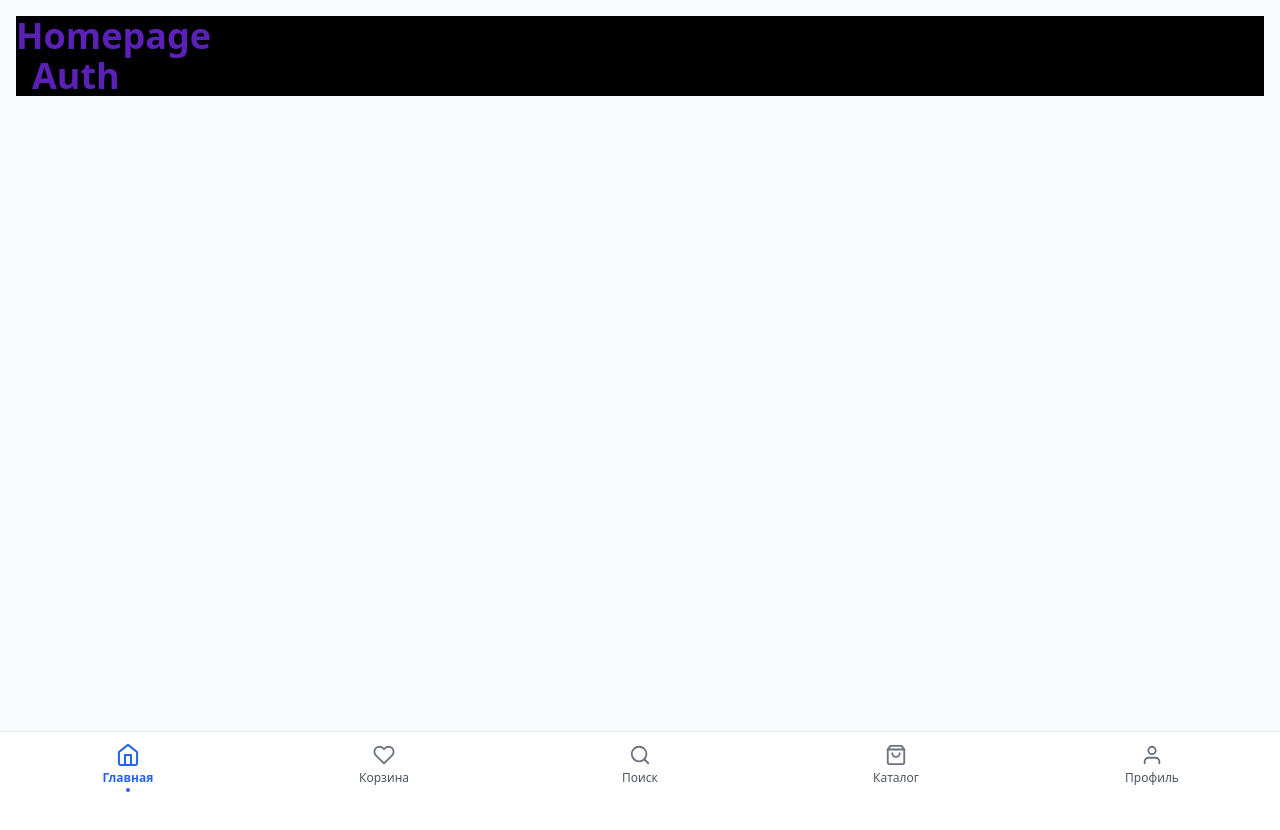
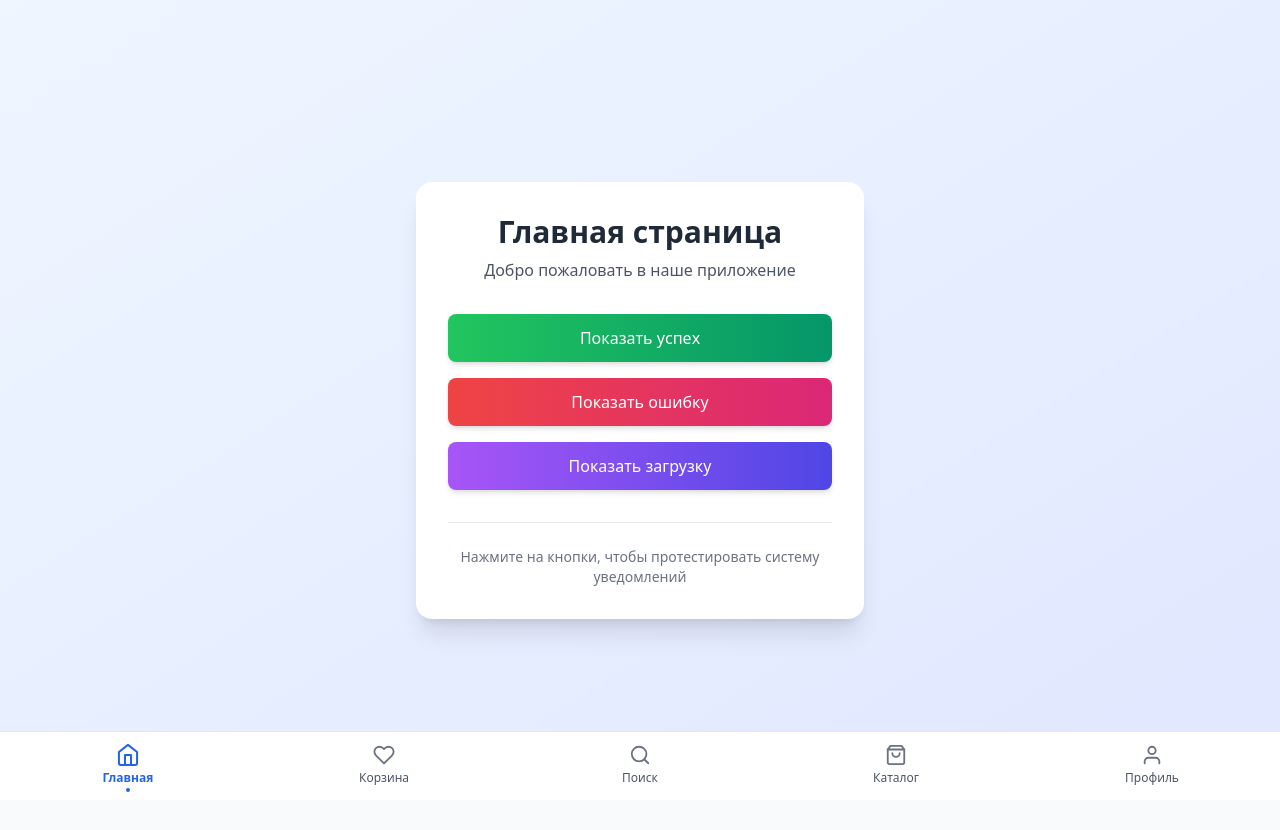
Before and after one commit to valikbrrr/shop-react-client, a React (Vite) app: page / in a window 1280 px wide. Shown: the top 830 px of the page. Before the commit the page ends 800 px from the top, so only its background shows below. Built offline with nearby package versions, Linux system fonts and the light colour scheme.

Commit message:
added toast on homepage, create folder for services

```diff
--- a/package.json
+++ b/package.json
@@ -14,6 +14,7 @@
     "react": "^19.2.0",
     "react-dom": "^19.2.0",
     "react-hook-form": "^7.66.1",
+    "react-hot-toast": "^2.6.0",
     "react-icons": "^5.5.0",
     "react-router-dom": "^7.9.6"
   },
--- a/src/components/screens/home/Home.tsx
+++ b/src/components/screens/home/Home.tsx
@@ -1,11 +1,42 @@
-import { Link } from "react-router-dom";
+import { toastAPI } from "@/components/ui/toast/toast-api";
 
 export const Home = () => {
   return (
-    <div className="bg-black text-4xl text-violet-800 font-bold m-4">
-      <p>Homepage</p>
-      <div className="ml-4">
-        <Link to={"/auth"}>Auth</Link>
+    <div className="min-h-screen bg-gradient-to-br from-blue-50 to-indigo-100 flex items-center justify-center p-4">
+      <div className="max-w-md w-full bg-white rounded-2xl shadow-xl p-8 text-center">
+        <h1 className="text-3xl font-bold text-gray-800 mb-2">
+          Главная страница
+        </h1>
+        <p className="text-gray-600 mb-8">Добро пожаловать в наше приложение</p>
+
+        <div className="space-y-4">
+          <button
+            onClick={() => toastAPI.success("Добро пожаловать! 🎉")}
+            className="w-full bg-gradient-to-r from-green-500 to-emerald-600 text-white py-3 px-6 rounded-lg font-medium shadow-md hover:shadow-lg transition-all duration-200 transform hover:scale-105 focus:outline-none focus:ring-2 focus:ring-green-500 focus:ring-opacity-50"
+          >
+            Показать успех
+          </button>
+
+          <button
+            onClick={() => toastAPI.error("Что-то пошло не так! 😔")}
+            className="w-full bg-gradient-to-r from-red-500 to-pink-600 text-white py-3 px-6 rounded-lg font-medium shadow-md hover:shadow-lg transition-all duration-200 transform hover:scale-105 focus:outline-none focus:ring-2 focus:ring-red-500 focus:ring-opacity-50"
+          >
+            Показать ошибку
+          </button>
+
+          <button
+            onClick={() => toastAPI.loading("Загружаем данные... ⏳")}
+            className="w-full bg-gradient-to-r from-purple-500 to-indigo-600 text-white py-3 px-6 rounded-lg font-medium shadow-md hover:shadow-lg transition-all duration-200 transform hover:scale-105 focus:outline-none focus:ring-2 focus:ring-purple-500 focus:ring-opacity-50"
+          >
+            Показать загрузку
+          </button>
+        </div>
+
+        <div className="mt-8 pt-6 border-t border-gray-200">
+          <p className="text-sm text-gray-500">
+            Нажмите на кнопки, чтобы протестировать систему уведомлений
+          </p>
+        </div>
       </div>
     </div>
   );
--- /dev/null
+++ b/src/components/ui/toast/Toast.tsx
@@ -0,0 +1,14 @@
+import { Toaster } from 'react-hot-toast'
+import { customToastConfig } from './toast-config'
+
+const Toast: React.FC = () => {
+  return (
+    <Toaster
+      position="top-right"
+      gutter={8}
+      toastOptions={customToastConfig}
+    />
+  )
+}
+
+export default Toast
--- /dev/null
+++ b/src/components/ui/toast/toast-api.ts
@@ -0,0 +1,10 @@
+import toast from 'react-hot-toast'
+import { customToastConfig } from './toast-config'
+
+export const toastAPI = {
+  success: (message: string) => toast.success(message, customToastConfig.success),
+  error: (message: string) => toast.error(message, customToastConfig.error),
+  loading: (message: string) => toast.loading(message, customToastConfig.loading),
+  dismiss: toast.dismiss,
+  promise: toast.promise,
+}
--- /dev/null
+++ b/src/components/ui/toast/toast-config.ts
@@ -0,0 +1,33 @@
+import type { ToastOptions } from 'react-hot-toast'
+
+export const toastConfig: ToastOptions = {
+  duration: 4000,
+  style: {
+    background: '#363636',
+    color: '#fff',
+  },
+}
+
+export const customToastConfig = {
+  success: {
+    ...toastConfig,
+    style: {
+      ...toastConfig.style,
+      borderLeft: '4px solid #67E769',
+    },
+  },
+  error: {
+    ...toastConfig,
+    style: {
+      ...toastConfig.style,
+      borderLeft: '4px solid #ff4949',
+    },
+  },
+  loading: {
+    ...toastConfig,
+    style: {
+      ...toastConfig.style,
+      borderLeft: '4px solid #6504ff',
+    },
+  },
+}
--- a/src/main.tsx
+++ b/src/main.tsx
@@ -3,11 +3,13 @@ import { createRoot } from "react-dom/client";
 import "./index.css";
 import { MainRoutes } from "./MainRoutes";
 import AuthProvider from "./providers/auth/AuthProvider";
+import Toast from "./components/ui/toast/Toast";
 
 createRoot(document.getElementById("root")!).render(
   <StrictMode>
     <AuthProvider>
       <MainRoutes />
+      <Toast />
     </AuthProvider>
   </StrictMode>
 );
--- /dev/null
+++ b/src/services/api/error.api.ts
@@ -0,0 +1,10 @@
+// eslint-disable-next-line @typescript-eslint/no-explicit-any
+export const errorCath = (error: any): string => {
+  const message = error?.response?.data?.message;
+
+  return message
+    ? typeof error.response.data.message === "object"
+      ? message[0]
+      : message
+    : error.message;
+};
```
Also changed, not shown: src/services/api/helper.api.ts (added), src/services/api/interceptors.api.ts (added), src/services/api/request.api.ts (added), src/services/auth/auth.helper.ts (added), src/services/auth/auth.service.ts (added), 1 other file (tests, documents, lock files or other folders).
